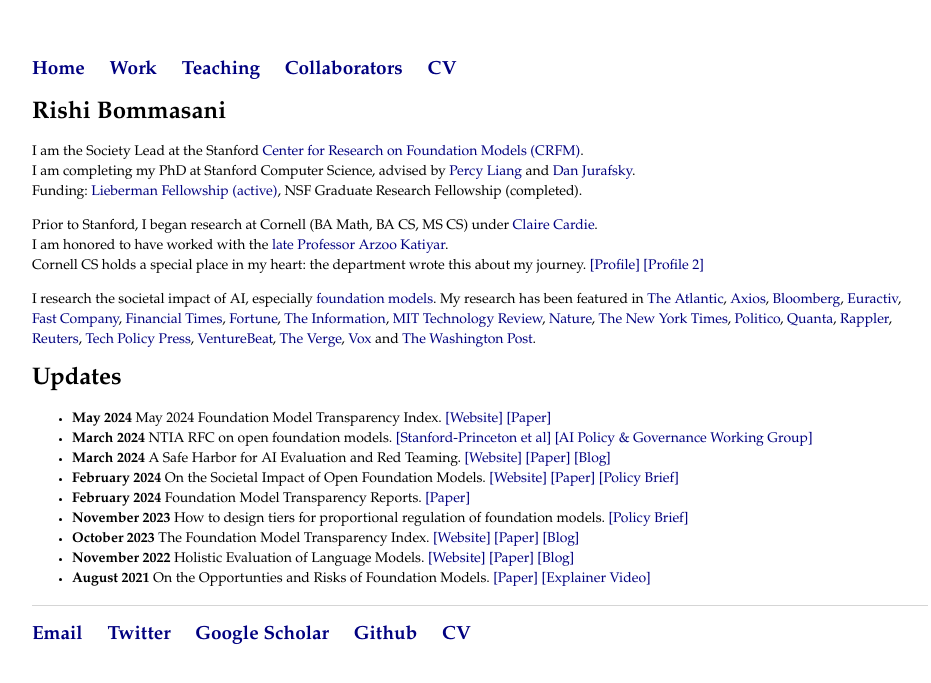
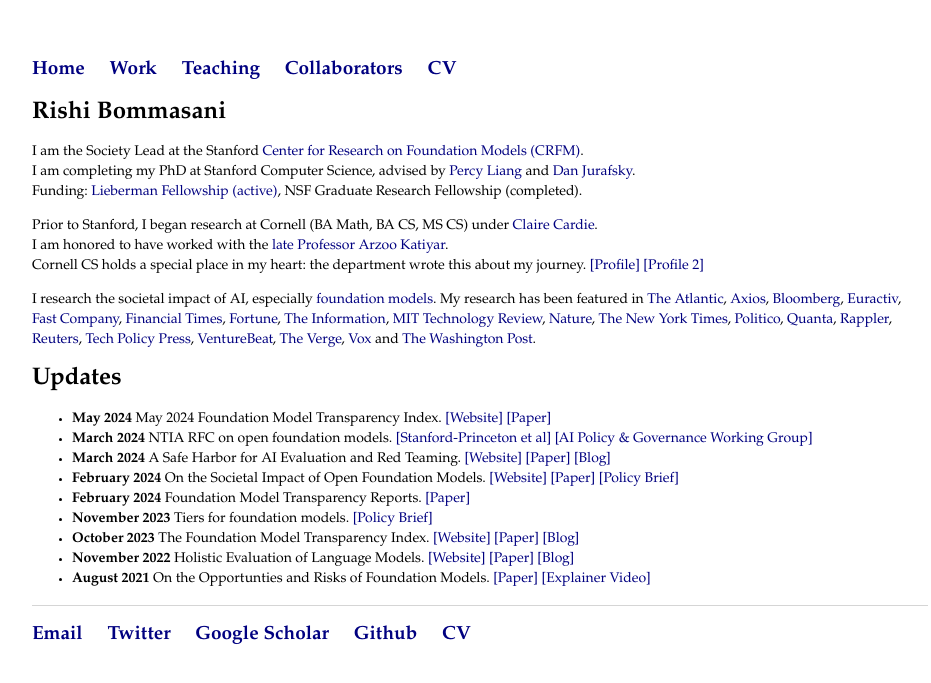
Before and after one commit to rishibommasani/rishibommasani.github.io, a Jekyll site: the page built from index.html, in a window 1280 px wide. Shown: the top 683 px of the page, without its empty margins (160-1091 px from the left). Built offline with Jekyll 4.4.1, drawn with Linux system fonts in a browser that asks for light colours.

Commit message:
Update index.html

```diff
--- a/index.html
+++ b/index.html
@@ -24,7 +24,7 @@
 <li><b>March 2024</b> A Safe Harbor for AI Evaluation and Red Teaming. <a href="https://sites.mit.edu/ai-safe-harbor/">[Website]</a> <a href="https://arxiv.org/abs/2403.04893">[Paper]</a> <a href="https://knightcolumbia.org/blog/a-safe-harbor-for-ai-evaluation-and-red-teaming">[Blog]</a> </li>
 <li><b>February 2024</b> On the Societal Impact of Open Foundation Models. <a href="https://crfm.stanford.edu/open-fms/">[Website]</a> <a href="https://arxiv.org/pdf/2403.07918.pdf">[Paper]</a> <a href="https://hai.stanford.edu/sites/default/files/2023-12/Governing-Open-Foundation-Models.pdf">[Policy Brief]</a> </li>
 <li><b>February 2024</b> Foundation Model Transparency Reports. <a href="https://arxiv.org/abs/2402.16268">[Paper]</a> </li>
-<li><b>November 2023</b> How to design tiers for proportional regulation of foundation models. <a href="https://crfm.stanford.edu/2023/11/18/tiers.html">[Policy Brief]</a> </li>
+<li><b>November 2023</b> Tiers for foundation models. <a href="https://crfm.stanford.edu/2023/11/18/tiers.html">[Policy Brief]</a> </li>
 <li><b>October 2023</b> The Foundation Model Transparency Index. <a href="https://crfm.stanford.edu/fmti/">[Website]</a> <a href="https://arxiv.org/abs/2310.12941">[Paper]</a> <a href="https://www.aisnakeoil.com/p/how-transparent-are-foundation-model">[Blog]</a> </li>
 <li><b>November 2022</b> Holistic Evaluation of Language Models. <a href="https://crfm.stanford.edu/helm">[Website]</a> <a href="https://arxiv.org/abs/2211.09110">[Paper]</a> <a href="https://crfm.stanford.edu/2022/11/17/helm.html">[Blog]</a></li>
 <li><b>August 2021</b> On the Opportunties and Risks of Foundation Models. <a href="https://crfm.stanford.edu/report.html">[Paper]</a> <a href="https://youtu.be/ZshcPdavsdU">[Explainer Video]</a> </li>
```
